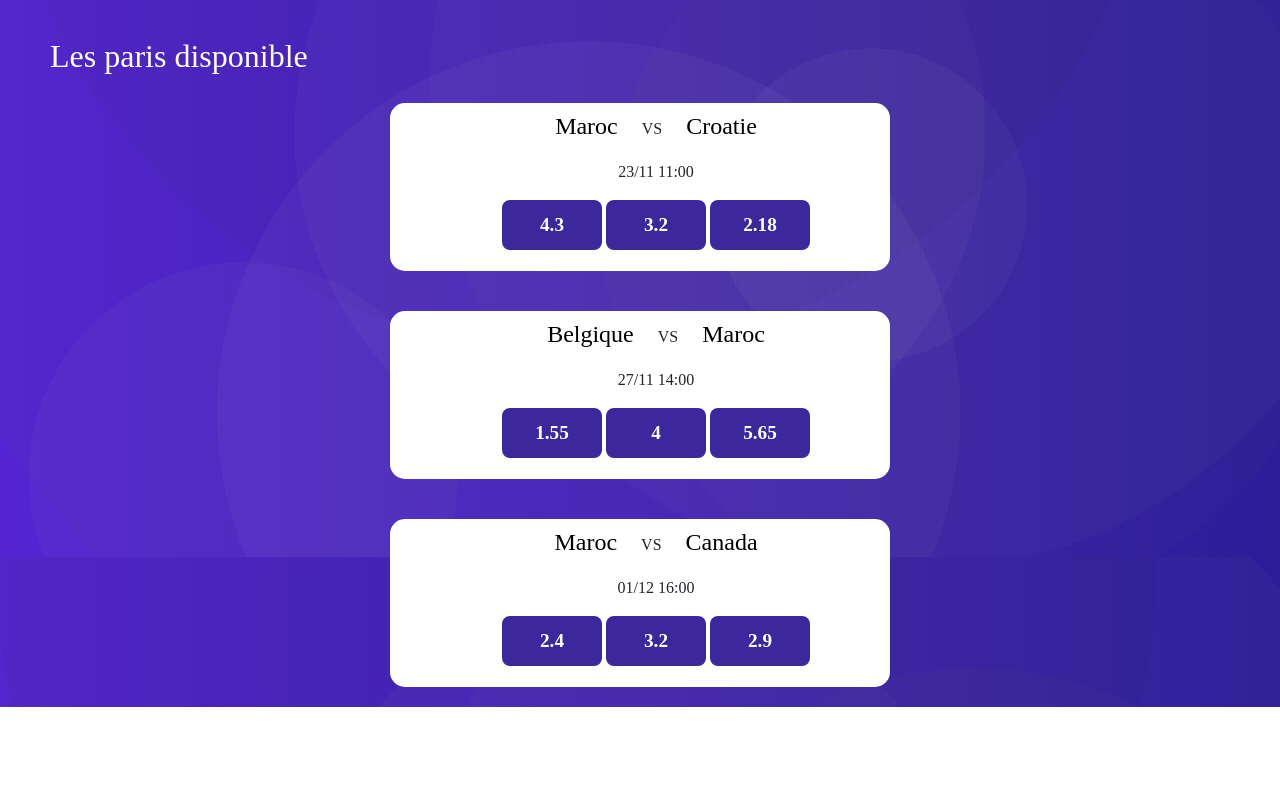
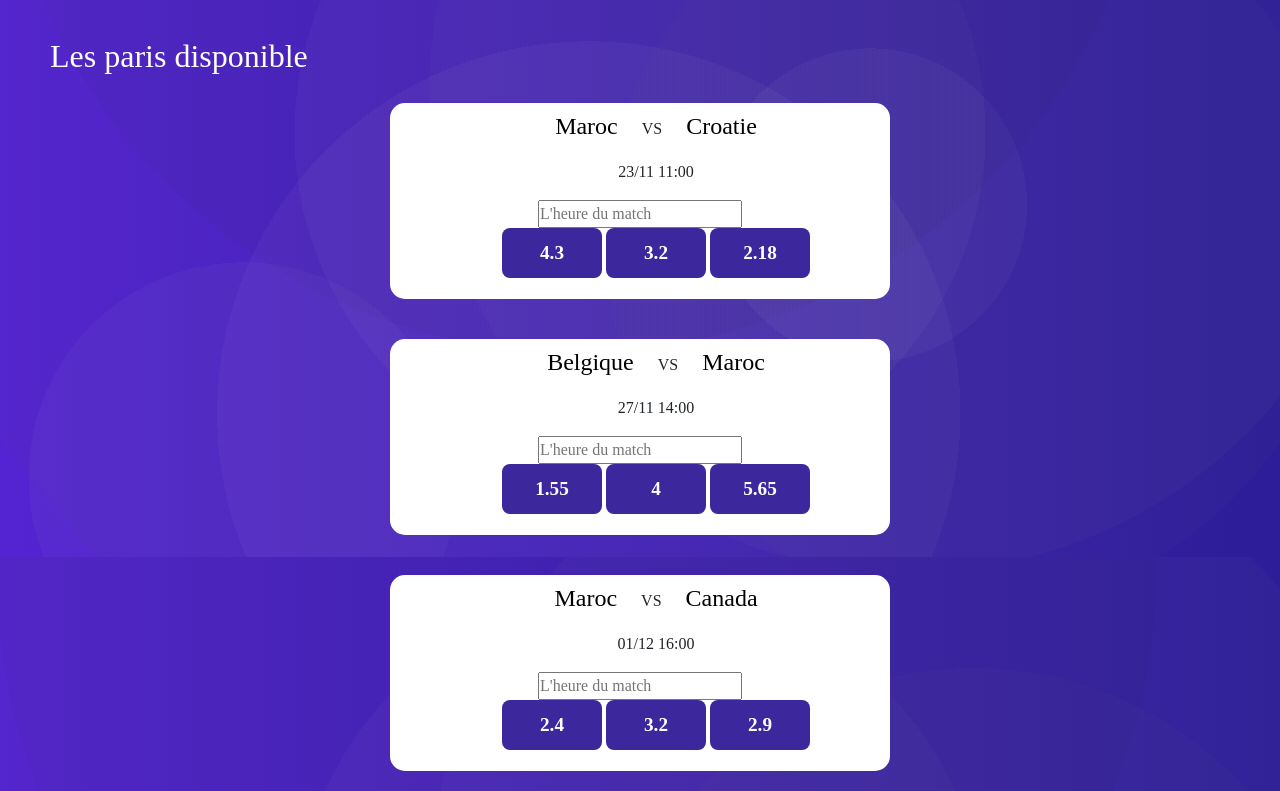
Before and after one commit to aymendev8/Binamax, a PHP site: page /accueil.php in a window 1280 px wide. Shown: the part 243-1034 px from the top of the page. Before the commit the page ends 950 px from the top, so only its background shows below. Run offline with PHP 8.4, Linux system fonts and the light colour scheme; a user stored in the database is signed in; data comes from the database, SQL or seed files in the repository.

Commit message:
correction des section match + ajout du montant que l'on veux parier

```diff
--- a/accueil.php
+++ b/accueil.php
@@ -20,7 +20,7 @@ foreach ($matchs as $match) {
     <section class="paris_dispo">
         <div class="container">
             <ul class="paris_equipe">
-                <li><a href=""><?= $match["equipe1"] ?></a></li>
+                <li><a href="" id="<?= $match["equipe1"] ?>"><?= $match["equipe1"] ?></a></li>
                 <li>VS</li>
                 <li><a href=""><?= $match["equipe2"] ?></a></li>
             </ul>
@@ -28,6 +28,9 @@ foreach ($matchs as $match) {
                 <li><?= $date ?></li>
                 <li><?= $heure ?></li>
             </ul>
+            <form action="" method="post">
+                <input type="int" name="mise" placeholder="L'heure du match" required>
+            </form>
             <ul class="paris_cote">
                 <li><button> <?= $match["cote_equipe1"] ?> </button></li>
                 <li><button> <?= $match["cote_nul"] ?> </button></li>
```
